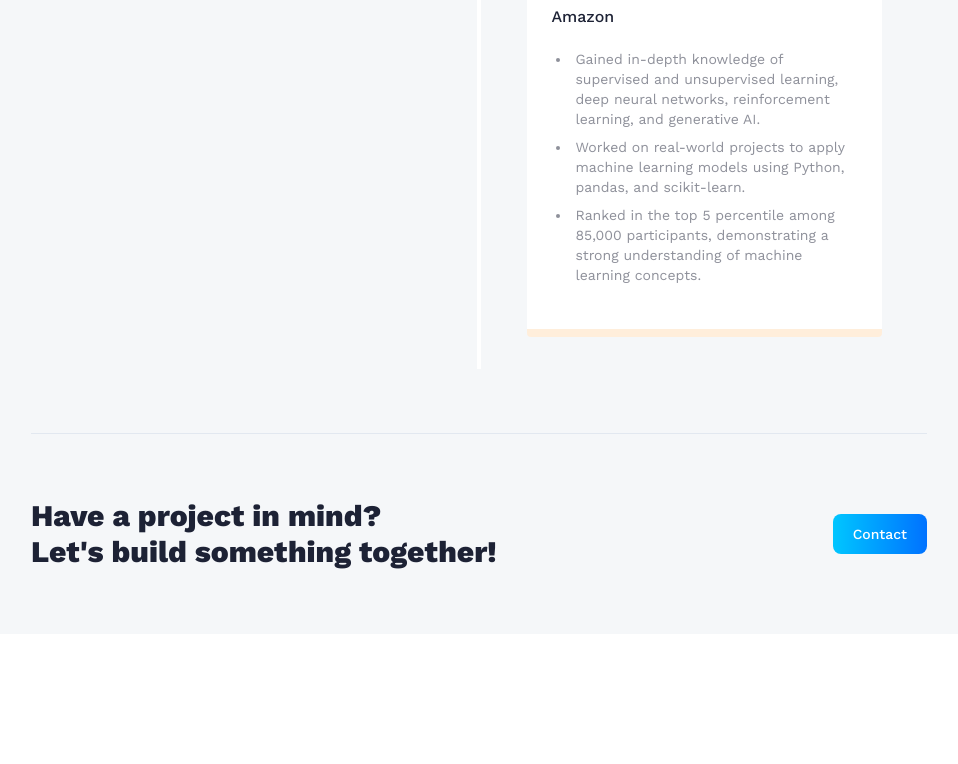
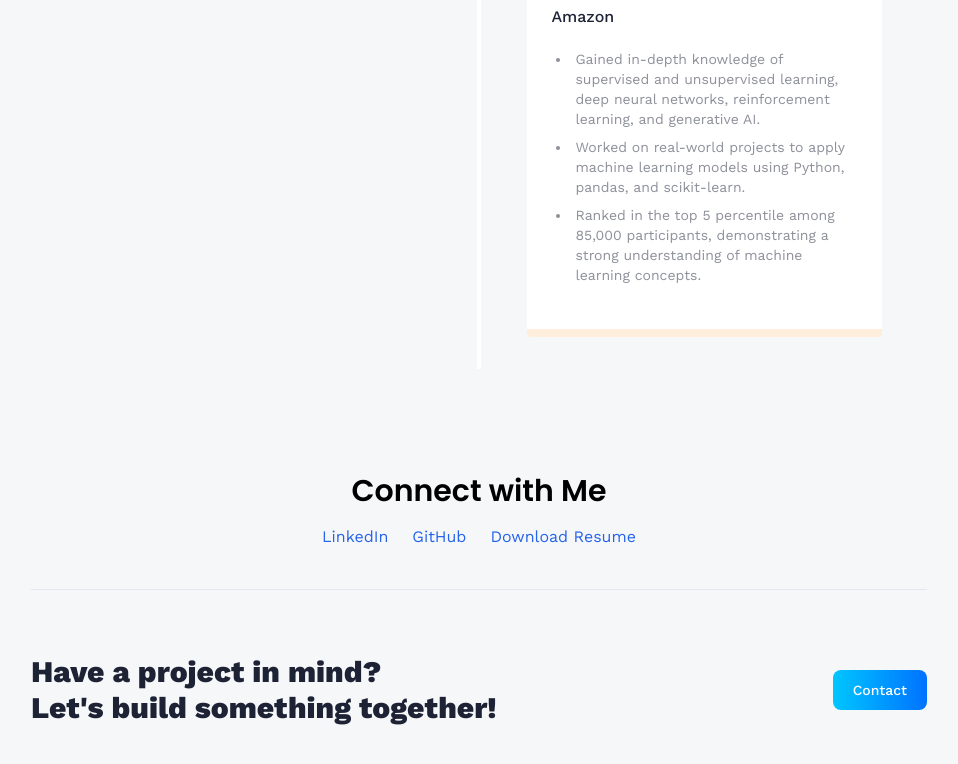
Before and after one commit to yuvrajinbhakti/yuvraj-portfolio, a React (Vite) app: page /about in a window 1280 px wide. Shown: the part 1686-2450 px from the top of the page, without its empty margins (161-1119 px from the left). Before the commit the page ends 2320 px from the top, so only its background shows below. Built offline with nearby package versions, Linux system fonts and the light colour scheme.

Commit message:
Added Profile linked and option to download resume

```diff
--- a/src/pages/About.jsx
+++ b/src/pages/About.jsx
@@ -33,7 +33,7 @@ const About = () => {
     },
     particles: {
       number: {
-        value: 150, // Adjust the particle count
+        value: 150,
         density: {
           enable: true,
           area: 800,
@@ -46,20 +46,20 @@ const About = () => {
         type: "circle",
       },
       opacity: {
-        value: 0.5, // Slightly more transparent
+        value: 0.5,
       },
       size: {
-        value: { min: 3, max: 6 }, // Randomized size
+        value: { min: 3, max: 6 },
         random: true,
       },
       move: {
         enable: true,
-        speed: 2, // Adjust speed for smooth movement
+        speed: 2,
         direction: "none",
         random: false,
         straight: false,
         outModes: {
-          default: "bounce", // Keep particles visible
+          default: "bounce",
         },
         attract: {
           enable: true,
@@ -117,6 +117,7 @@ const About = () => {
           Development through hands-on learning and building applications.
         </p>
       </div>
+
       <div className="py-10 flex flex-col">
         <h3 className="subhead-text">My Skills</h3>
         <div className="mt-16 flex flex-wrap gap-12">
@@ -190,6 +191,37 @@ const About = () => {
         </div>
       </div>
 
+      {/* Social Links and Resume Download */}
+      <div className="py-10 flex flex-col items-center">
+        <h3 className="subhead-text">Connect with Me</h3>
+        <div className="flex gap-6 mt-4">
+          <a
+            href="https://www.linkedin.com/in/yuvraj-singh-nain-76715921b/"
+            target="_blank"
+            rel="noopener noreferrer"
+            className="text-blue-600 hover:underline"
+          >
+            LinkedIn
+          </a>
+          <a
+            href="https://github.com/yuvrajinbhakti"
+            target="_blank"
+            rel="noopener noreferrer"
+            className="text-blue-600 hover:underline"
+          >
+            GitHub
+          </a>
+          <a
+  href="https://drive.google.com/uc?id=1DB4Z1-gKTDQ6Q1_l-BkJhRXuBo1LOs15&export=download"
+  download
+  className="text-blue-600 hover:underline"
+>
+  Download Resume
+</a>
+
+        </div>
+      </div>
+
       <hr className="border-slate-200" />
       <CTA />
     </section>
```
Also changed, not shown: 1 other file (tests, documents, lock files or other folders).
